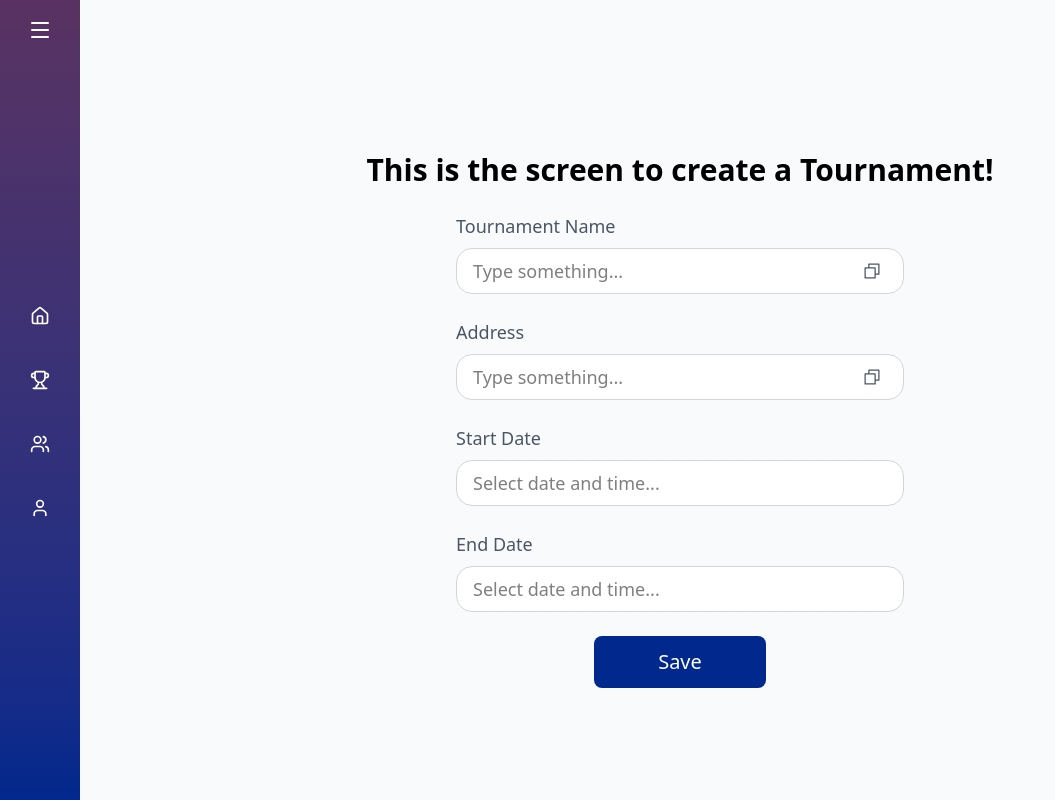
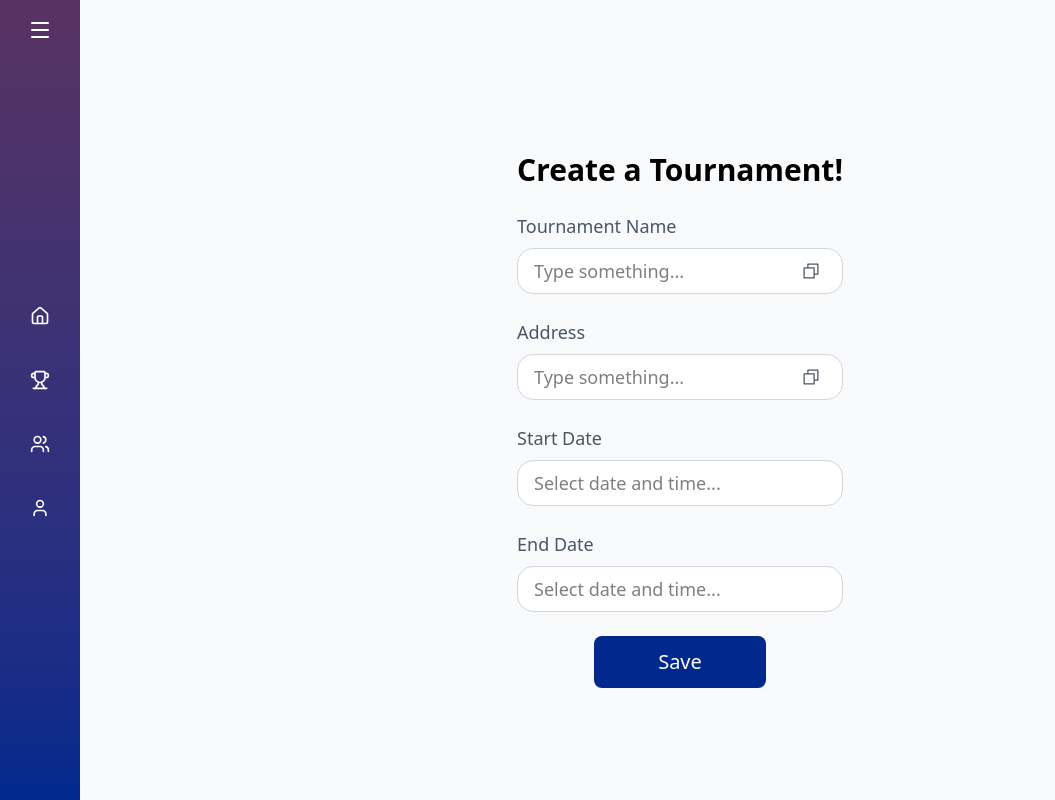
Before and after one commit to fontys-maua-2526-tournament/web, a React (Vite) app: page /tournaments/create in a window 1280 px wide. Shown: the whole page, without its empty margins (0-1055 px from the left). Built offline with nearby package versions, Linux system fonts and the light colour scheme.

Commit message:
Changed create a tournament title

```diff
--- a/src/pages/TournamentCreate.jsx
+++ b/src/pages/TournamentCreate.jsx
@@ -38,7 +38,7 @@ function TournamentCreate() {
     <div className="flex h-screen items-center justify-center">
       <div className="flex flex-col items-center gap-6">
         <h1 className="text-3xl font-bold text-black duration-300 hover:-translate-y-1.5 hover:scale-110 hover:cursor-pointer">
-          This is the screen to create a Tournament!
+          Create a Tournament!
         </h1>
 
         <CustomTextField
```
